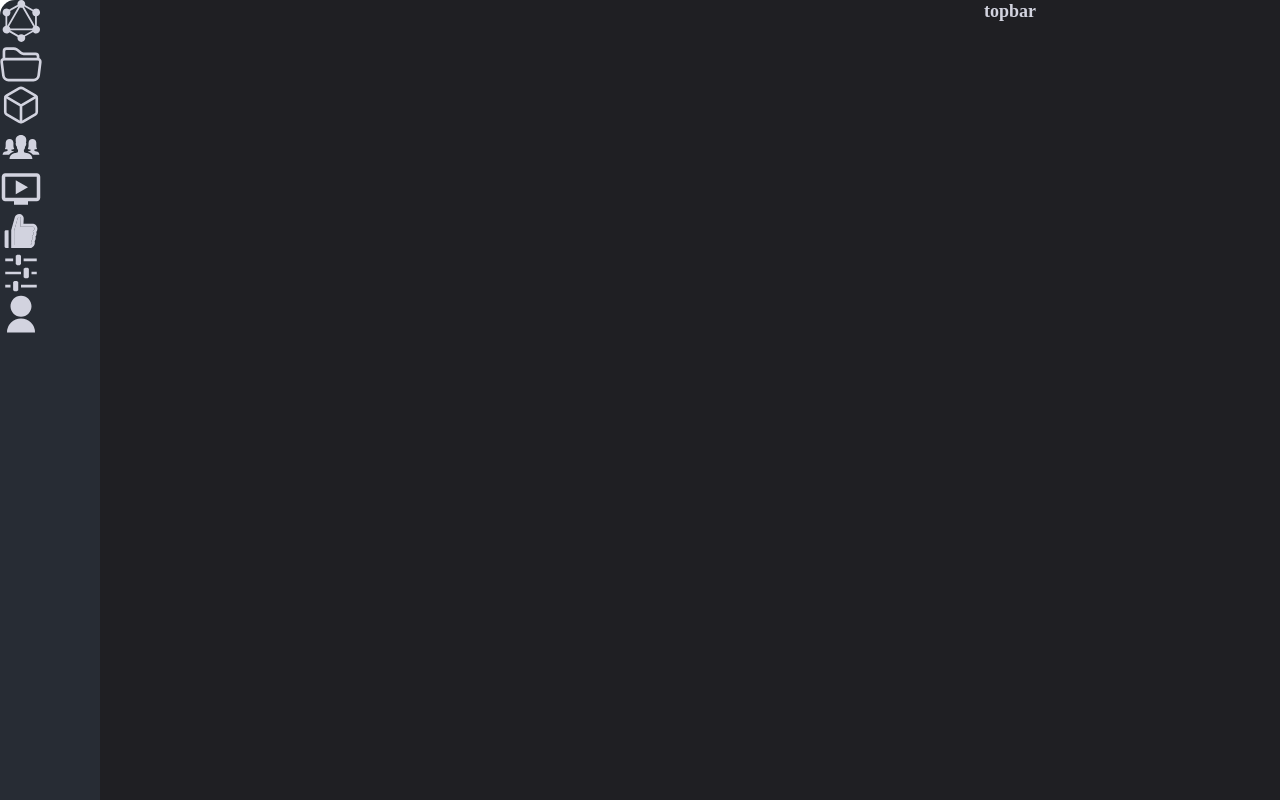
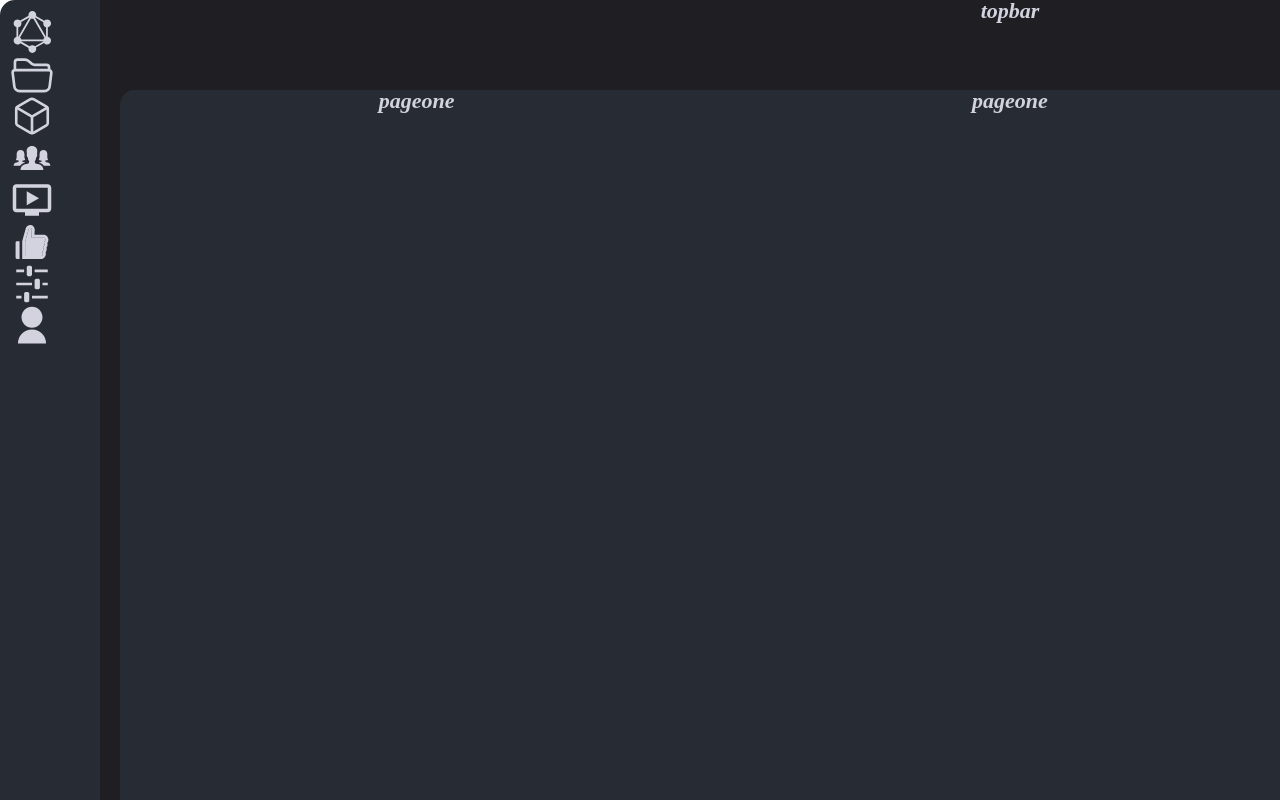
Before and after one commit to krishnaraop/meetmo-task, a Next.js app: page / in a window 1280 px wide. Shown: the top 800 px of the page. Built offline with nearby package versions, Linux system fonts and the light colour scheme.

Commit message:
image card or  right sidebar was added

```diff
--- /dev/null
+++ b/component/FormComponent.js
@@ -0,0 +1,58 @@
+// import Form from "react-bootstrap/Form";
+import { GiLevelFour } from "react-icons/gi";
+
+const FormComponent = () => {
+  return (
+    <div>
+      <div className="flex flex-col">
+        <div className="cardInSideBar">
+          <div class="p-6 max-w-sm mx-auto bg-white rounded-xl shadow-lg flex items-center space-x-4">
+            <div class="shrink-0">
+              {/* <img class="h-12 w-12" src="/img/logo.svg" alt="ChitChat Logo"> */}
+              <GiLevelFour size={32} />
+            </div>
+            <div>
+              <div class="text-xl ">repellat voluptates corrupti</div>
+              <p class="text-slate-500">magnam veniam voluptatem</p>
+            </div>
+          </div>
+        </div>
+        <input type="text" placeholder="Node Name" className="formInput" />
+
+        <input
+          type="text"
+          className="formInput"
+          placeholder="Dicta Amet Consequatur"
+        />
+        <input type="text" className="formInput" placeholder="Eas Et Rem" />
+        <input
+          type="text"
+          className="formInput"
+          placeholder="Sit Nihil Expedita"
+        />
+        <input type="text" className="formInput" placeholder="Rerum" />
+      </div>
+      <div className="p-3 m-3">
+        <label>sit nihil expedita</label>
+        <input type="checkbox" id="custom-switch" />
+      </div>
+      <div className="flex flex-col space-y-4 m-2 p-2">
+        <div className="flex flex-col p-2">
+          <label>Earum dolorem</label>
+          <input type="range" />
+        </div>
+
+        <div className="flex flex-col p-2">
+          <label>Est Explicabo Dolore</label>
+          <input type="range" />
+        </div>
+        <div className="flex flex-col p-2">
+          <label>Optio in Quisquam</label>
+          <input type="range" />
+        </div>
+      </div>
+    </div>
+  );
+};
+
+export default FormComponent;
--- a/package.json
+++ b/package.json
@@ -12,14 +12,19 @@
     "@headlessui/react": "^1.7.4",
     "@heroicons/react": "^2.0.13",
     "autoprefixer": "^10.4.13",
+    "bootstrap": "^5.2.3",
     "eslint": "8.28.0",
     "eslint-config-next": "13.0.5",
     "next": "13.0.5",
     "postcss": "^8.4.19",
     "react": "18.2.0",
+    "react-bootstrap": "^2.6.0",
     "react-dom": "18.2.0",
     "react-icons": "^4.6.0",
     "styled-components": "^5.3.6",
     "tailwindcss": "^3.2.4"
+  },
+  "devDependencies": {
+    "@tailwindcss/forms": "^0.5.3"
   }
 }
--- a/pages/index.js
+++ b/pages/index.js
@@ -1,6 +1,7 @@
 import Head from "next/head";
 import Image from "next/image";
 import styled from "styled-components";
+import FormComponent from "../component/FormComponent";
 
 export default function Home() {
   return (
@@ -11,6 +12,19 @@ export default function Home() {
         <meta name="description" content="Developed by KrishnaRao" />
         <link rel="icon" href="/favicon.ico" />
       </Head>
+      <div className="flex flex-row childrenInternalBar">
+        <div className="basis-1/3">pageone</div>
+        <div className="basis-1/3">pageone</div>
+        <div className="basis-1/3 side flex flex-col ">
+          <div className=" basis-1/3">
+            <div className="sideImageBox"></div>
+          </div>
+
+          <div className="basis-2/3 p-2">
+            <FormComponent />
+          </div>
+        </div>
+      </div>
     </>
   );
 }
--- a/pages/pageone.js
+++ /dev/null
@@ -1,16 +0,0 @@
-import React from "react";
-
-const pageone = () => {
-  return (
-    <div className="flex flex-col childrenInternalBar">
-      <div className="basis-1/4">pageone</div>
-
-      <div className="basis-1/4">pageone</div>
-      <div className="basis-1/4">pageone</div>
-
-      <div className="basis-1/4">pageone</div>
-    </div>
-  );
-};
-
-export default pageone;
--- a/pages/pagetwo.js
+++ /dev/null
@@ -1,7 +0,0 @@
-import React from "react";
-
-const pagetwo = () => {
-  return <div>pagetwo</div>;
-};
-
-export default pagetwo;
--- /dev/null
+++ b/pages/view.js
@@ -0,0 +1,11 @@
+import React from "react";
+
+const View = () => {
+  return (
+    <div>
+      <div>viw</div>
+    </div>
+  );
+};
+
+export default View;
--- a/styles/globals.css
+++ b/styles/globals.css
@@ -4,18 +4,14 @@
 
 
 html{
-
-
-
 font-family: 'Montserrat';
-font-style: normal;
+font-style: italic;
 font-weight: 700;
-font-size: 18px;
+font-size: 22px;
 line-height: 22px;
 display: flex;
 align-items: center;
 text-align: center;
-
 color: #D2D3DF;
 }
 
@@ -69,3 +65,49 @@ top: 0px;
 
 background: #1F1F23;
 }
+
+.side{
+    position: absolute;
+width: 600px;
+height: 970px;
+left: 1200px;
+background: #303640;
+border-radius: 15px 15px 15px 0px;
+}
+.sideImageBox{
+    position: absolute;
+width: 559px;
+height: 312px;
+background: url('https://images.unsplash.com/photo-1493225457124-a3eb161ffa5f?ixlib=rb-4.0.3&ixid=MnwxMjA3fDB8MHxwaG90by1wYWdlfHx8fGVufDB8fHx8&auto=format&fit=crop&w=1170&q=80');
+border-radius: 6px;
+color: aliceblue;
+background-size: cover;
+margin: 10px;
+margin-bottom: 47px;
+}
+.sideImage{
+    position: absolute;
+width: 600px;
+height: 380px;
+
+
+background: #39404B;
+border-radius: 15px 15px 0px 0px;
+}
+
+.cardInSideBar{
+    /* position: absolute; */
+width: 559px;
+height: 80px;
+background: #39404B;
+border-radius: 15px;
+padding: 20px;
+margin: auto;
+margin-block: 5px;
+
+}
+.formInput{
+    background: #39404B;
+border-radius: 15px;
+margin-bottom: 10px;
+}
--- a/tailwind.config.js
+++ b/tailwind.config.js
@@ -9,5 +9,5 @@ module.exports = {
   theme: {
     extend: {},
   },
-  plugins: [],
+  plugins: [require("@tailwindcss/forms")],
 };
```
Also changed, not shown: 1 other file (tests, documents, lock files or other folders).
